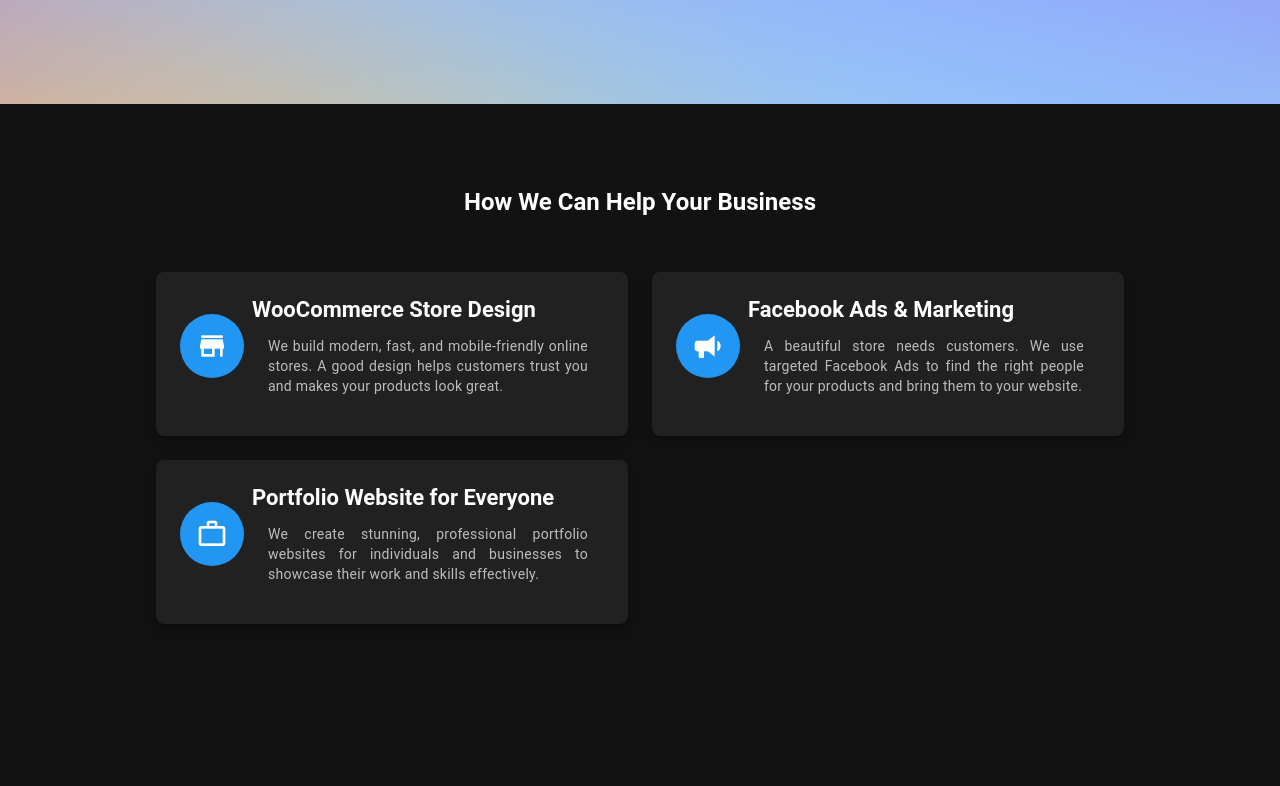
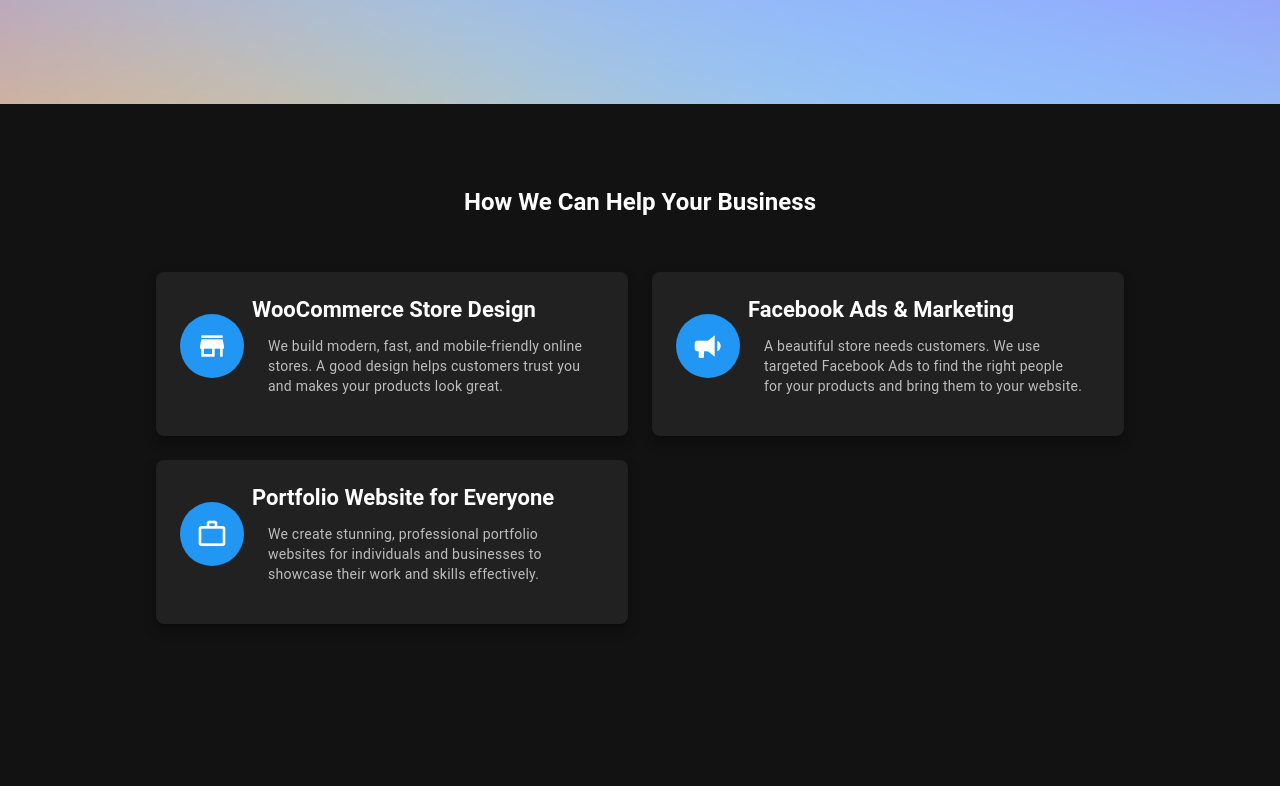
Before and after one commit to cmtliton/AssisThem-Portfolio, a Nuxt app: page / in a window 1280 px wide. Shown: the part 560-1346 px from the top of the page. Built offline with nearby package versions, Linux system fonts and the light colour scheme.

Commit message:
2nd commit

```diff
--- a/app/components/MyServices.vue
+++ b/app/components/MyServices.vue
@@ -29,10 +29,10 @@
                 ></v-icon>
               </v-avatar>
             </template>
-            <v-card-title class="text-h5 font-weight-bold mb-3">
+            <v-card-title class="text-h5 font-weight-bold mb-3 text-wrap">
               WooCommerce Store Design
             </v-card-title>
-            <v-card-text class="text-body-1 text-medium-emphasis text-justify">
+            <v-card-text class="text-body-1 text-medium-emphasis">
               We build modern, fast, and mobile-friendly online stores. A good design helps customers trust you and makes your products look great.
             </v-card-text>
           </v-card-item>
@@ -60,10 +60,10 @@
                 ></v-icon>
               </v-avatar>
             </template>
-            <v-card-title class="text-h5 font-weight-bold mb-3">
+            <v-card-title class="text-h5 font-weight-bold mb-3 text-wrap">
               Facebook Ads & Marketing
             </v-card-title>
-            <v-card-text class="text-body-1 text-medium-emphasis text-justify">
+            <v-card-text class="text-body-1 text-medium-emphasis">
               A beautiful store needs customers. We use targeted Facebook Ads to find the right people for your products and bring them to your website.
             </v-card-text>
           </v-card-item>
@@ -91,10 +91,10 @@
                 ></v-icon>
               </v-avatar>
             </template>
-            <v-card-title class="text-h5 font-weight-bold mb-3">
+            <v-card-title class="text-h5 font-weight-bold mb-3 text-wrap">
               Portfolio Website for Everyone
             </v-card-title>
-            <v-card-text class="text-body-1 text-medium-emphasis text-justify">
+            <v-card-text class="text-body-1 text-medium-emphasis">
               We create stunning, professional portfolio websites for individuals and businesses to showcase their work and skills effectively.
             </v-card-text>
           </v-card-item>
--- /dev/null
+++ b/app/pages/blog.vue
@@ -0,0 +1,2 @@
+<template>
+    </template>
--- a/app/pages/services.vue
+++ b/app/pages/services.vue
@@ -30,7 +30,7 @@
                   color="white"
                 ></v-icon>
               </v-avatar>
-              <v-card-title class="text-h5 font-weight-bold pa-0">
+              <v-card-title class="text-h5 font-weight-bold pa-0 text-wrap">
                WooCommerce Store Design
               </v-card-title>
             </div>
@@ -47,7 +47,7 @@
                     class="mr-3"
                   ></v-icon>
                 </template>
-                <v-list-item-title class="text-body-1">
+                <v-list-item-title class="text-body-1 text-wrap">
                   {{ feature }}
                 </v-list-item-title>
               </v-list-item>
@@ -77,7 +77,7 @@
                   color="white"
                 ></v-icon>
               </v-avatar>
-              <v-card-title class="text-h5 font-weight-bold pa-0">
+              <v-card-title class="text-h5 font-weight-bold pa-0 text-wrap">
                 Facebook Ads & Marketing
               </v-card-title>
             </div>
@@ -94,7 +94,7 @@
                     class="mr-3"
                   ></v-icon>
                 </template>
-                <v-list-item-title class="text-body-1">
+                <v-list-item-title class="text-body-1 text-wrap">
                   {{ feature }}
                 </v-list-item-title>
               </v-list-item>
@@ -125,7 +125,7 @@
                   color="white"
                 ></v-icon>
               </v-avatar>
-              <v-card-title class="text-h5 font-weight-bold pa-0">
+              <v-card-title class="text-h5 font-weight-bold pa-0 text-wrap">
                 Portfolio Website Design for Everyone
               </v-card-title>
             </div>
@@ -145,7 +145,7 @@
                     class="mr-3"
                   ></v-icon>
                 </template>
-                <v-list-item-title class="text-body-1">
+                <v-list-item-title class="text-body-1 text-wrap">
                   {{ feature }}
                 </v-list-item-title>
               </v-list-item>
```
